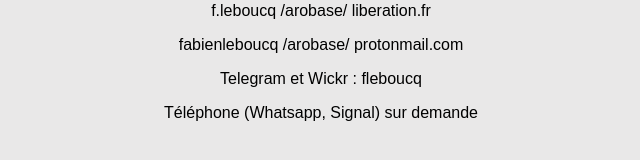
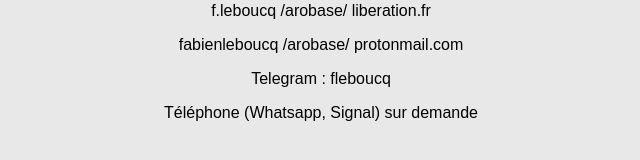
Before and after one commit to LeboucqF/leboucqf.github.io, a plain HTML site: page index.html in a window 1280 px wide. Shown: the part 310-470 px from the top of the page, without its empty margins (319-959 px from the left). Drawn offline with Linux system fonts and the light colour scheme.

Commit message:
index.html

```diff
--- a/index.html
+++ b/index.html
@@ -11,7 +11,7 @@
 <h2>Contacts</h2>
 <p>f.leboucq /arobase/ liberation.fr </p>
 <p>fabienleboucq /arobase/ protonmail.com</p>
-<p>Telegram et Wickr : fleboucq</p>
+<p>Telegram : fleboucq</p>
 <p>Téléphone (Whatsapp, Signal) sur demande</p>
 <br>
 <h2>Réseaux</h2>
```
